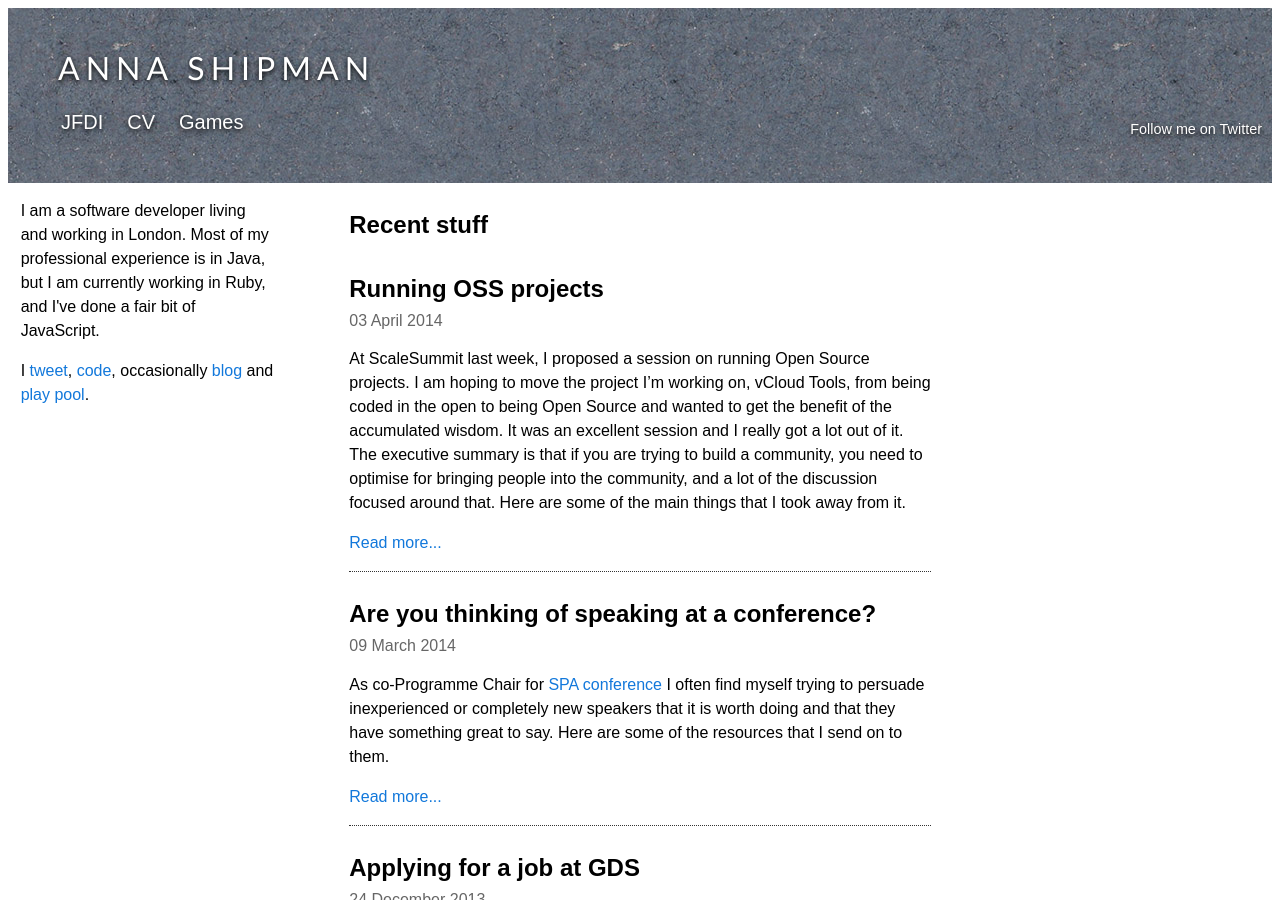
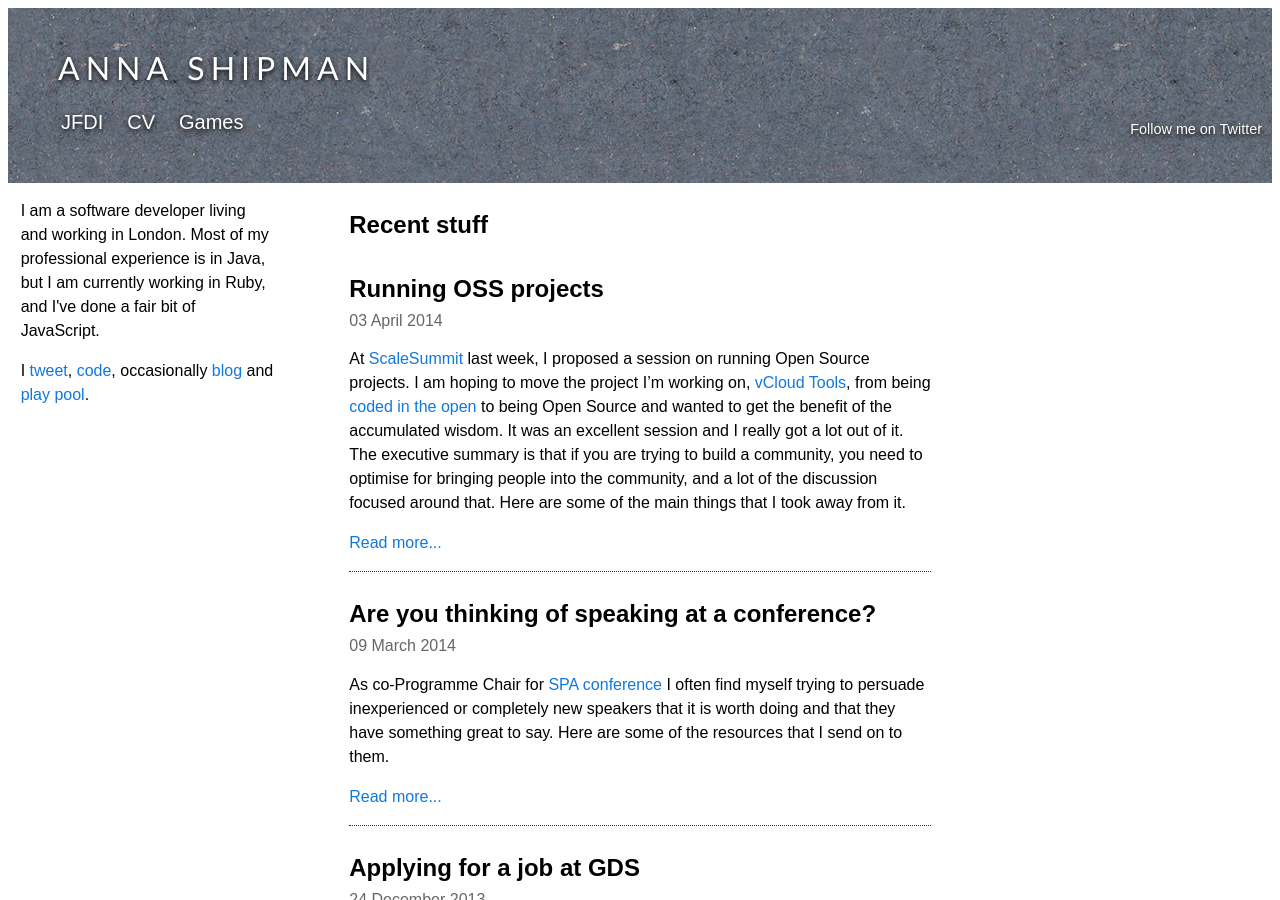
Before and after one commit to annashipman/annashipman.github.io, a Jekyll site: the page index.html, which Jekyll copies as it is, in a window 1280 px wide and 900 px high. Built offline with Jekyll 4.4.1, drawn with Linux system fonts in a browser that asks for light colours; Markdown is read by kramdown in place of the engine named in the settings; part of the change alters nothing that is shown.

```diff
--- a/index.html
+++ b/index.html
@@ -30,7 +30,7 @@
 <div class="blog-post">
 <h1><a href="/jfdi/running-oss-projects.html">Running OSS projects</a></h1>
 <date>03 April 2014</date>
-<p>At ScaleSummit last week, I proposed a session on running Open Source projects. I am hoping to move the project I’m working on, vCloud Tools, from being coded in the open to being Open Source and wanted to get the benefit of the accumulated wisdom. It was an excellent session and I really got a lot out of it. The executive summary is that if you are trying to build a community, you need to optimise for bringing people into the community, and a lot of the discussion focused around that. Here are some of the main things that I took away from it.</p>
+<p>At <a href="http://www.scalesummit.org/">ScaleSummit</a> last week, I proposed a session on running Open Source projects. I am hoping to move the project I’m working on, <a href="https://github.com/alphagov/vcloud-tools">vCloud Tools</a>, from being <a href="https://gds.blog.gov.uk/2012/10/12/coding-in-the-open/">coded in the open</a> to being Open Source and wanted to get the benefit of the accumulated wisdom. It was an excellent session and I really got a lot out of it. The executive summary is that if you are trying to build a community, you need to optimise for bringing people into the community, and a lot of the discussion focused around that. Here are some of the main things that I took away from it.</p>
 <p><a href="/jfdi/running-oss-projects.html">Read more...</a></p>
 </div>
 <div class="blog-post">
```
